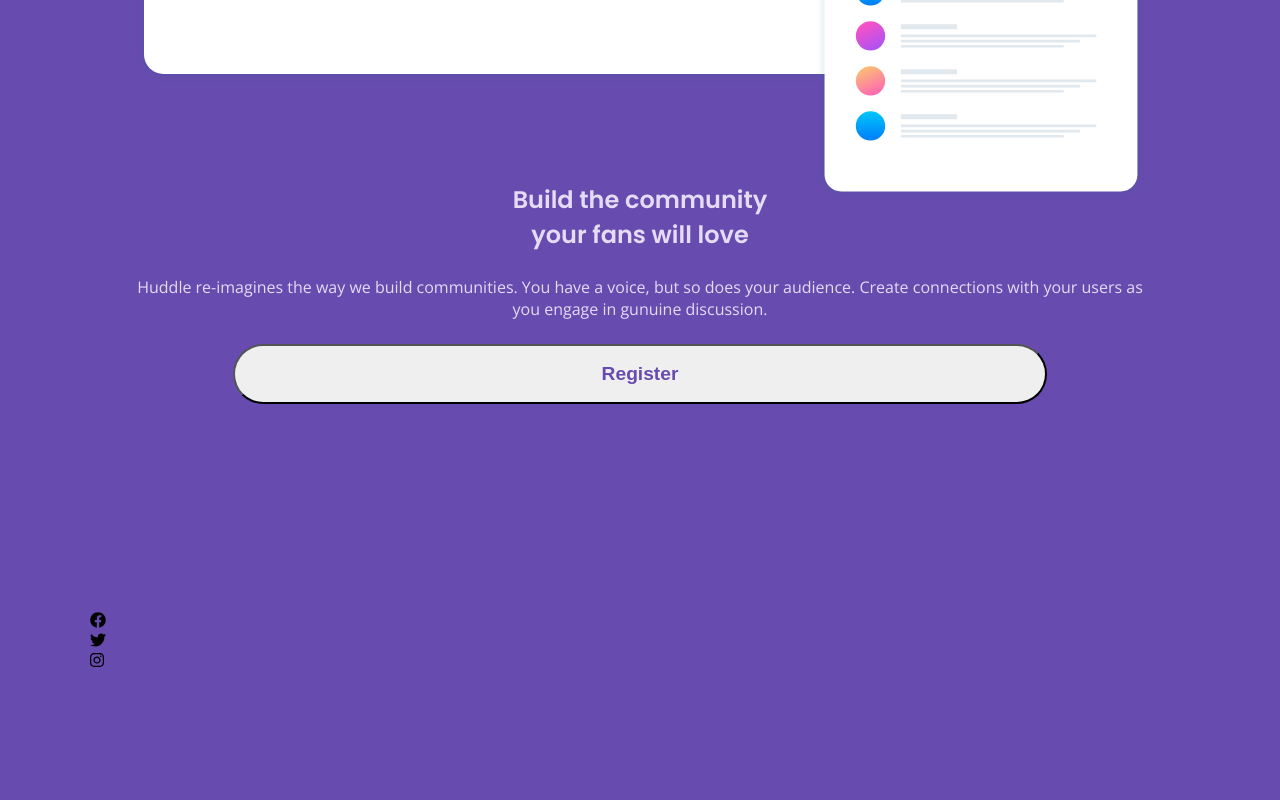
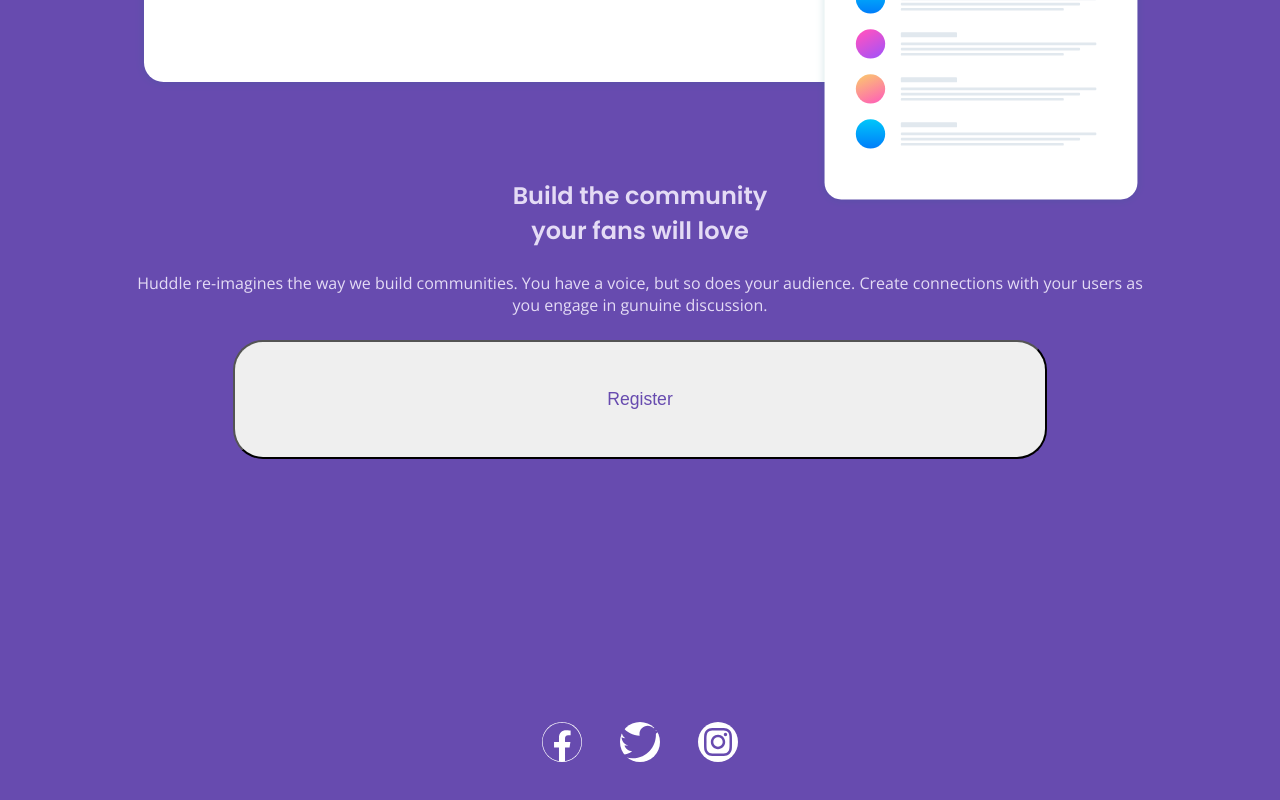
Before and after one commit to rusjah/handle-landing, a plain HTML site: page index.html in a window 1280 px wide. Shown: the part 738-1538 px from the top of the page. Drawn offline with nearby package versions, Linux system fonts and the light colour scheme.

Commit message:
made footer

```diff
--- a/index.html
+++ b/index.html
@@ -26,14 +26,14 @@
     </div>
 
     <div class="footer">
-      <div class="facebool">
-        <svg xmlns="http://www.w3.org/2000/svg" height="1em" viewBox="0 0 512 512"><!--! Font Awesome Free 6.4.2 by @fontawesome - https://fontawesome.com License - https://fontawesome.com/license (Commercial License) Copyright 2023 Fonticons, Inc. --><path d="M504 256C504 119 393 8 256 8S8 119 8 256c0 123.78 90.69 226.38 209.25 245V327.69h-63V256h63v-54.64c0-62.15 37-96.48 93.67-96.48 27.14 0 55.52 4.84 55.52 4.84v61h-31.28c-30.8 0-40.41 19.12-40.41 38.73V256h68.78l-11 71.69h-57.78V501C413.31 482.38 504 379.78 504 256z"/></svg>
+      <div class=" icon">
+        <svg xmlns="http://www.w3.org/2000/svg" height="2.5em" viewBox="0 0 512 512"><!--! Font Awesome Free 6.4.2 by @fontawesome - https://fontawesome.com License - https://fontawesome.com/license (Commercial License) Copyright 2023 Fonticons, Inc. --><style>svg{fill:#674baf}</style><path d="M504 256C504 119 393 8 256 8S8 119 8 256c0 123.78 90.69 226.38 209.25 245V327.69h-63V256h63v-54.64c0-62.15 37-96.48 93.67-96.48 27.14 0 55.52 4.84 55.52 4.84v61h-31.28c-30.8 0-40.41 19.12-40.41 38.73V256h68.78l-11 71.69h-57.78V501C413.31 482.38 504 379.78 504 256z"/></svg>
       </div>
-      <div class="tweeter">
-        <svg xmlns="http://www.w3.org/2000/svg" height="1em" viewBox="0 0 512 512"><!--! Font Awesome Free 6.4.2 by @fontawesome - https://fontawesome.com License - https://fontawesome.com/license (Commercial License) Copyright 2023 Fonticons, Inc. --><path d="M459.37 151.716c.325 4.548.325 9.097.325 13.645 0 138.72-105.583 298.558-298.558 298.558-59.452 0-114.68-17.219-161.137-47.106 8.447.974 16.568 1.299 25.34 1.299 49.055 0 94.213-16.568 130.274-44.832-46.132-.975-84.792-31.188-98.112-72.772 6.498.974 12.995 1.624 19.818 1.624 9.421 0 18.843-1.3 27.614-3.573-48.081-9.747-84.143-51.98-84.143-102.985v-1.299c13.969 7.797 30.214 12.67 47.431 13.319-28.264-18.843-46.781-51.005-46.781-87.391 0-19.492 5.197-37.36 14.294-52.954 51.655 63.675 129.3 105.258 216.365 109.807-1.624-7.797-2.599-15.918-2.599-24.04 0-57.828 46.782-104.934 104.934-104.934 30.213 0 57.502 12.67 76.67 33.137 23.715-4.548 46.456-13.32 66.599-25.34-7.798 24.366-24.366 44.833-46.132 57.827 21.117-2.273 41.584-8.122 60.426-16.243-14.292 20.791-32.161 39.308-52.628 54.253z"/></svg>
+      <div class=" icon">
+        <svg xmlns="http://www.w3.org/2000/svg" height="2.5em" viewBox="0 0 512 512"><!--! Font Awesome Free 6.4.2 by @fontawesome - https://fontawesome.com License - https://fontawesome.com/license (Commercial License) Copyright 2023 Fonticons, Inc. --><path d="M459.37 151.716c.325 4.548.325 9.097.325 13.645 0 138.72-105.583 298.558-298.558 298.558-59.452 0-114.68-17.219-161.137-47.106 8.447.974 16.568 1.299 25.34 1.299 49.055 0 94.213-16.568 130.274-44.832-46.132-.975-84.792-31.188-98.112-72.772 6.498.974 12.995 1.624 19.818 1.624 9.421 0 18.843-1.3 27.614-3.573-48.081-9.747-84.143-51.98-84.143-102.985v-1.299c13.969 7.797 30.214 12.67 47.431 13.319-28.264-18.843-46.781-51.005-46.781-87.391 0-19.492 5.197-37.36 14.294-52.954 51.655 63.675 129.3 105.258 216.365 109.807-1.624-7.797-2.599-15.918-2.599-24.04 0-57.828 46.782-104.934 104.934-104.934 30.213 0 57.502 12.67 76.67 33.137 23.715-4.548 46.456-13.32 66.599-25.34-7.798 24.366-24.366 44.833-46.132 57.827 21.117-2.273 41.584-8.122 60.426-16.243-14.292 20.791-32.161 39.308-52.628 54.253z"/></svg>
       </div>
-      <div class="instagram">
-        <svg xmlns="http://www.w3.org/2000/svg" height="1em" viewBox="0 0 448 512"><!--! Font Awesome Free 6.4.2 by @fontawesome - https://fontawesome.com License - https://fontawesome.com/license (Commercial License) Copyright 2023 Fonticons, Inc. --><path d="M224.1 141c-63.6 0-114.9 51.3-114.9 114.9s51.3 114.9 114.9 114.9S339 319.5 339 255.9 287.7 141 224.1 141zm0 189.6c-41.1 0-74.7-33.5-74.7-74.7s33.5-74.7 74.7-74.7 74.7 33.5 74.7 74.7-33.6 74.7-74.7 74.7zm146.4-194.3c0 14.9-12 26.8-26.8 26.8-14.9 0-26.8-12-26.8-26.8s12-26.8 26.8-26.8 26.8 12 26.8 26.8zm76.1 27.2c-1.7-35.9-9.9-67.7-36.2-93.9-26.2-26.2-58-34.4-93.9-36.2-37-2.1-147.9-2.1-184.9 0-35.8 1.7-67.6 9.9-93.9 36.1s-34.4 58-36.2 93.9c-2.1 37-2.1 147.9 0 184.9 1.7 35.9 9.9 67.7 36.2 93.9s58 34.4 93.9 36.2c37 2.1 147.9 2.1 184.9 0 35.9-1.7 67.7-9.9 93.9-36.2 26.2-26.2 34.4-58 36.2-93.9 2.1-37 2.1-147.8 0-184.8zM398.8 388c-7.8 19.6-22.9 34.7-42.6 42.6-29.5 11.7-99.5 9-132.1 9s-102.7 2.6-132.1-9c-19.6-7.8-34.7-22.9-42.6-42.6-11.7-29.5-9-99.5-9-132.1s-2.6-102.7 9-132.1c7.8-19.6 22.9-34.7 42.6-42.6 29.5-11.7 99.5-9 132.1-9s102.7-2.6 132.1 9c19.6 7.8 34.7 22.9 42.6 42.6 11.7 29.5 9 99.5 9 132.1s2.7 102.7-9 132.1z"/></svg>
+      <div class=" icon instagram">
+        <svg xmlns="http://www.w3.org/2000/svg" height="2em" viewBox="0 0 448 512"><!--! Font Awesome Free 6.4.2 by @fontawesome - https://fontawesome.com License - https://fontawesome.com/license (Commercial License) Copyright 2023 Fonticons, Inc. --><path d="M224.1 141c-63.6 0-114.9 51.3-114.9 114.9s51.3 114.9 114.9 114.9S339 319.5 339 255.9 287.7 141 224.1 141zm0 189.6c-41.1 0-74.7-33.5-74.7-74.7s33.5-74.7 74.7-74.7 74.7 33.5 74.7 74.7-33.6 74.7-74.7 74.7zm146.4-194.3c0 14.9-12 26.8-26.8 26.8-14.9 0-26.8-12-26.8-26.8s12-26.8 26.8-26.8 26.8 12 26.8 26.8zm76.1 27.2c-1.7-35.9-9.9-67.7-36.2-93.9-26.2-26.2-58-34.4-93.9-36.2-37-2.1-147.9-2.1-184.9 0-35.8 1.7-67.6 9.9-93.9 36.1s-34.4 58-36.2 93.9c-2.1 37-2.1 147.9 0 184.9 1.7 35.9 9.9 67.7 36.2 93.9s58 34.4 93.9 36.2c37 2.1 147.9 2.1 184.9 0 35.9-1.7 67.7-9.9 93.9-36.2 26.2-26.2 34.4-58 36.2-93.9 2.1-37 2.1-147.8 0-184.8zM398.8 388c-7.8 19.6-22.9 34.7-42.6 42.6-29.5 11.7-99.5 9-132.1 9s-102.7 2.6-132.1-9c-19.6-7.8-34.7-22.9-42.6-42.6-11.7-29.5-9-99.5-9-132.1s-2.6-102.7 9-132.1c7.8-19.6 22.9-34.7 42.6-42.6 29.5-11.7 99.5-9 132.1-9s102.7-2.6 132.1 9c19.6 7.8 34.7 22.9 42.6 42.6 11.7 29.5 9 99.5 9 132.1s2.7 102.7-9 132.1z"/></svg>
       </div>
     </div>
   </div>
--- a/style.css
+++ b/style.css
@@ -20,7 +20,7 @@ body {
 
 .container {
     display: grid;
-    grid-template-rows: 60% 54% 20%;
+    grid-template-rows: 64% 54% 20%;
     padding: 5vh 7vw;
     gap: 2vh;
 }
@@ -67,13 +67,37 @@ p {
 
 button {
     width: 74%;
-    height: 10%;
+    height: 20%;
     border-radius: 30px;
     color: hsl(257, 40%, 49%);
-    font-size: 1.2em;
-    font-weight: bold;
+    font-size: 1.1em;
+}
+
+.footer {
+    display: flex;
+    justify-content: center;
+    align-items: center;
+    gap: 3vw;
+}
+
+
+.footer svg {
+
 }
 
 /* svg path {
-    fill:#fff;
-} */
+    fill: white;
+}  */
+
+.icon {
+    width: 2.5em;
+    height: 2.5em;
+    border-radius: 50%;
+    background-color: white;
+}
+
+.instagram {
+    display: flex;
+    align-items: center;
+   justify-content: center;
+}
```
